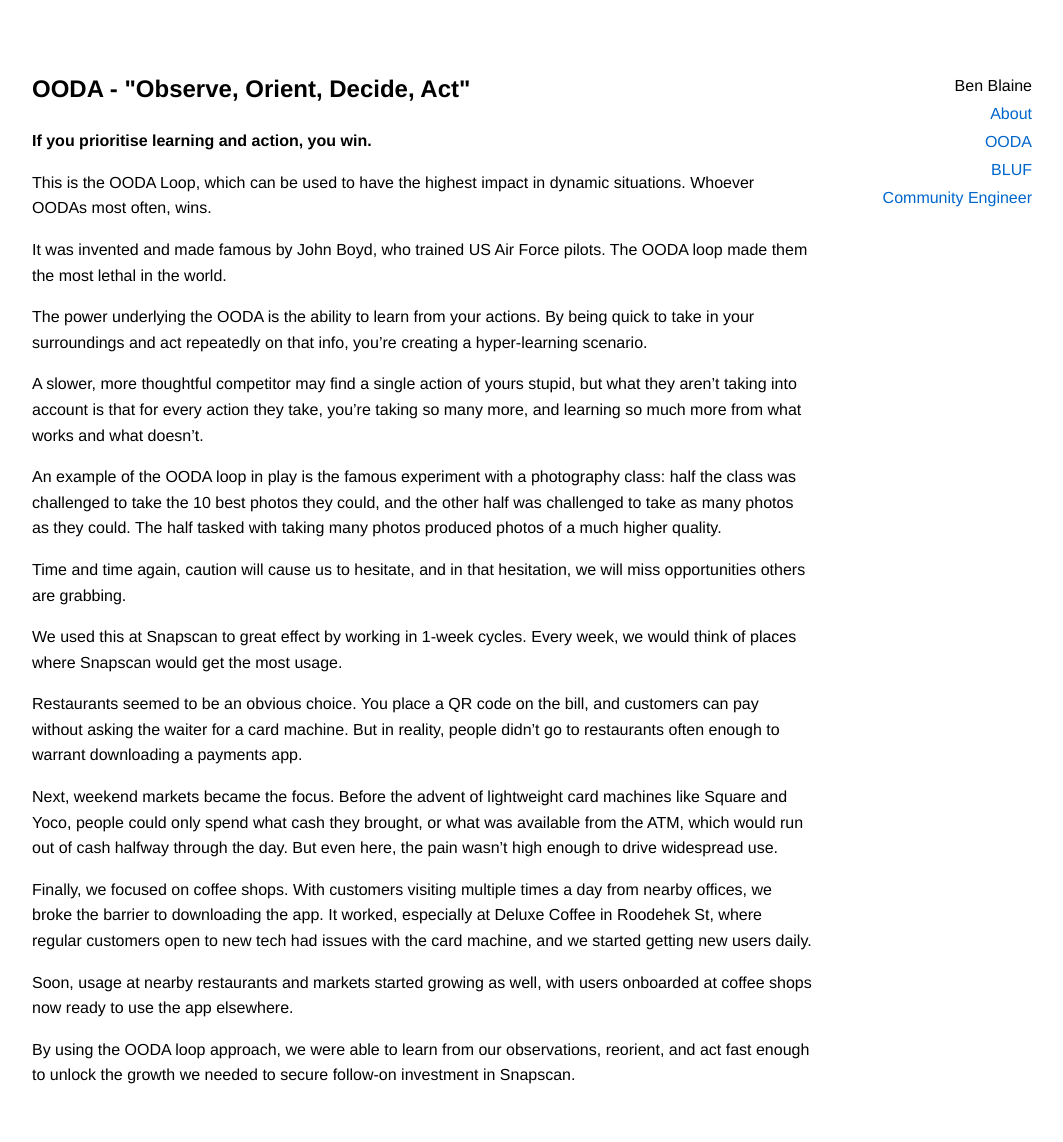
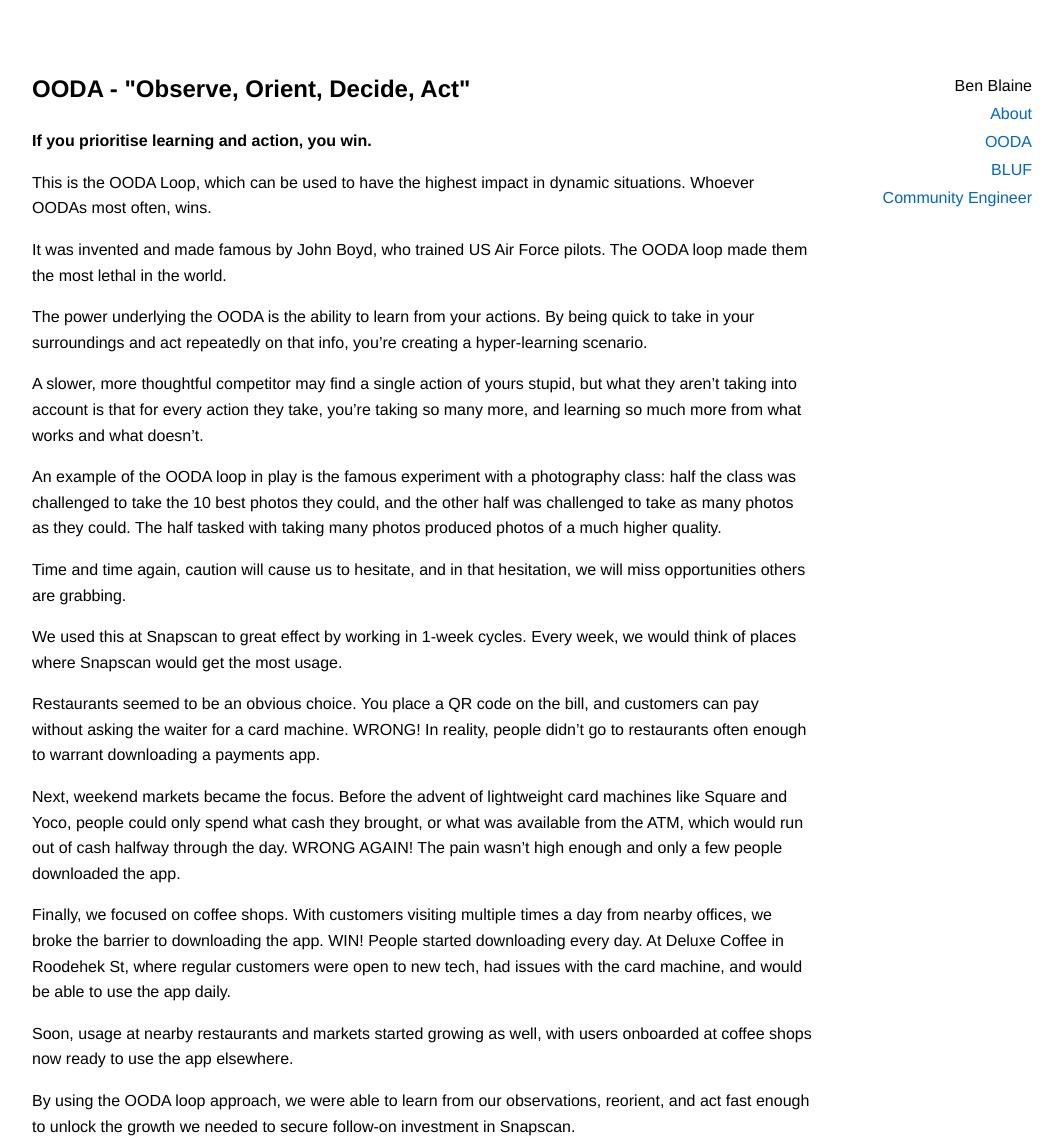
Before and after one commit to benblaine/benblaine.org, a plain HTML site: page ooda.html in a window 1280 px wide. Shown: the whole page, without its empty margins (108-1171 px from the left). Drawn offline with Linux system fonts and the light colour scheme.

Commit message:
Update ooda.html

```diff
--- a/ooda.html
+++ b/ooda.html
@@ -18,9 +18,9 @@
             <p>An example of the OODA loop in play is the famous experiment with a photography class: half the class was challenged to take the 10 best photos they could, and the other half was challenged to take as many photos as they could. The half tasked with taking many photos produced photos of a much higher quality.</p>
             <p>Time and time again, caution will cause us to hesitate, and in that hesitation, we will miss opportunities others are grabbing.</p>
             <p>We used this at Snapscan to great effect by working in 1-week cycles. Every week, we would think of places where Snapscan would get the most usage.</p>
-            <p>Restaurants seemed to be an obvious choice. You place a QR code on the bill, and customers can pay without asking the waiter for a card machine. But in reality, people didn’t go to restaurants often enough to warrant downloading a payments app.</p>
-            <p>Next, weekend markets became the focus. Before the advent of lightweight card machines like Square and Yoco, people could only spend what cash they brought, or what was available from the ATM, which would run out of cash halfway through the day. But even here, the pain wasn’t high enough to drive widespread use.</p>
-            <p>Finally, we focused on coffee shops. With customers visiting multiple times a day from nearby offices, we broke the barrier to downloading the app. It worked, especially at Deluxe Coffee in Roodehek St, where regular customers open to new tech had issues with the card machine, and we started getting new users daily.</p>
+            <p>Restaurants seemed to be an obvious choice. You place a QR code on the bill, and customers can pay without asking the waiter for a card machine. WRONG! In reality, people didn’t go to restaurants often enough to warrant downloading a payments app.</p>
+            <p>Next, weekend markets became the focus. Before the advent of lightweight card machines like Square and Yoco, people could only spend what cash they brought, or what was available from the ATM, which would run out of cash halfway through the day. WRONG AGAIN! The pain wasn’t high enough and only a few people downloaded the app.</p>
+            <p>Finally, we focused on coffee shops. With customers visiting multiple times a day from nearby offices, we broke the barrier to downloading the app. WIN! People started downloading every day. At Deluxe Coffee in Roodehek St, where regular customers were open to new tech, had issues with the card machine, and would be able to use the app daily.</p>
             <p>Soon, usage at nearby restaurants and markets started growing as well, with users onboarded at coffee shops now ready to use the app elsewhere.</p>
             <p>By using the OODA loop approach, we were able to learn from our observations, reorient, and act fast enough to unlock the growth we needed to secure follow-on investment in Snapscan.</p>
         </div>
```
